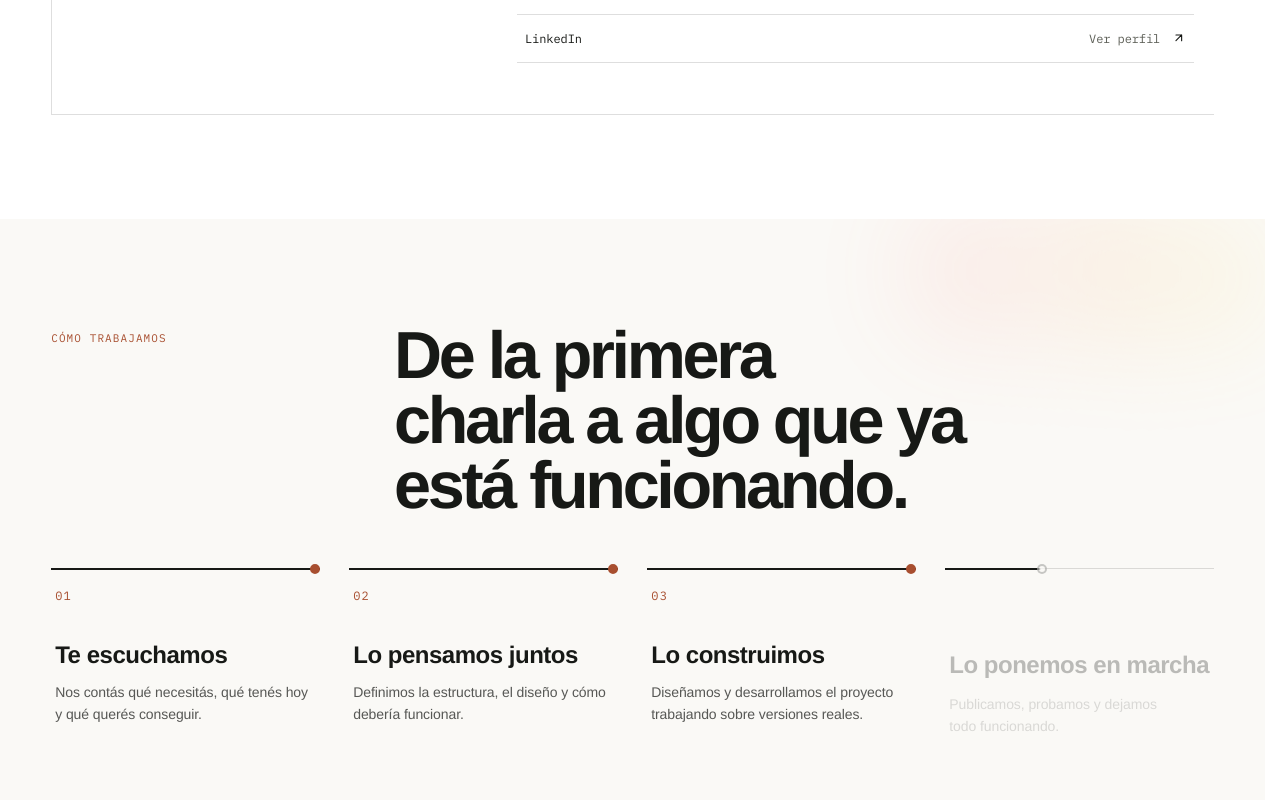
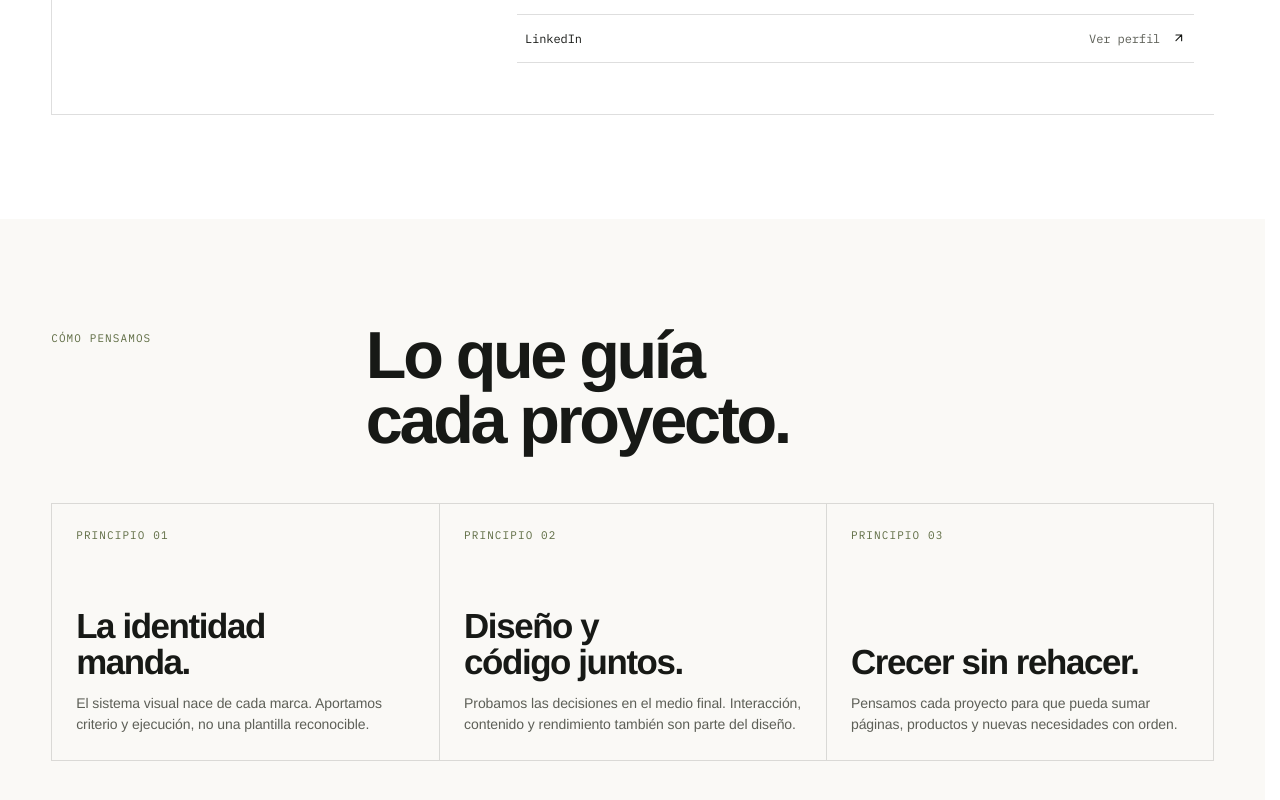
Before and after one commit to lufinhastudio/Portfolio, a Next.js app: page /studio in a window 1280 px wide. Shown: the part 1874-2674 px from the top of the page. Built offline with nearby package versions, Linux system fonts and the light colour scheme; no server answers; a web font is replaced by a local one.

Commit message:
mejoras mas mejores que meor

```diff
--- a/src/components/studio/StudioPage.tsx
+++ b/src/components/studio/StudioPage.tsx
@@ -5,7 +5,6 @@ import { getStudioContent } from "@/content";
 import { siteConfig } from "@/config/site";
 import { PersonContacts } from "@/components/team/PersonContacts";
 import { Aura } from "@/components/ui/Aura";
-import { ProcessSteps } from "@/components/studio/ProcessSteps";
 import { TechStack } from "@/components/studio/TechStack";
 import { CapabilitiesTicker } from "@/components/studio/CapabilitiesTicker";
 import { ReactiveAura } from "@/components/ui/ReactiveAura";
@@ -108,9 +107,6 @@ export function StudioPage({ locale }: { locale: Locale }) {
         <div className={styles.people}>{siteConfig.team.map((person, index) => <StudioPerson key={person.name} person={person} number={index + 1} locale={locale} />)}</div>
       </section>
 
-      {/* ── Proceso ── */}
-      <ProcessSteps locale={locale} compact />
-
       {/* ── Principios: tarjetas con brillo que sigue al cursor ── */}
       <section className={styles.principles} aria-label={locale === "es" ? "Principios del estudio" : "Studio principles"}>
         <header className={styles.principlesHeader} data-reveal-group>
```
